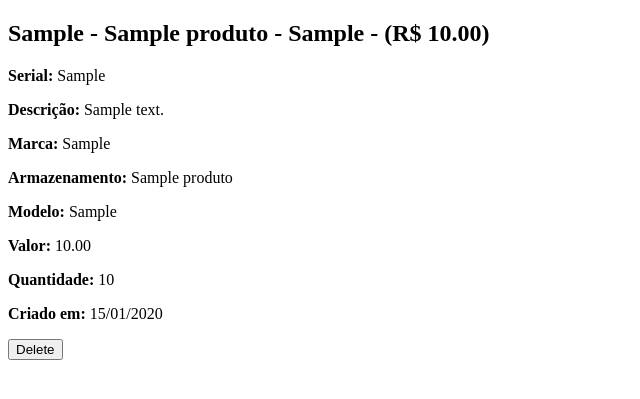
After one commit to oopaze/Orion-Estoque, a Django app: page /produto/1/ in a window 1280 px wide. The commit adds this page. Shown: the top 399 px of the page, without its empty margins (0-640 px from the left). Run offline with Django 3.2, Linux system fonts and the light colour scheme; tables that the repository leaves empty hold one stand-in row (values such as "Sample post").

Commit message:
add: adicionando CRUD produto

```diff
--- a/app/produto/models.py
+++ b/app/produto/models.py
@@ -1,17 +1,19 @@
 from django.db import models
+from django.utils.timezone import now
 
-# Create your models here.
 
 class Produto(models.Model):
     serial = models.CharField(max_length=30)
     armazenamento = models.CharField(max_length=10)
+    descricao = models.TextField(max_length=500)
     marca = models.CharField(max_length=20)
     modelo = models.CharField(max_length=20)
-    descricao = models.CharField(max_length=100)
+
     valor_compra = models.DecimalField(decimal_places=2,max_digits=10)
     valor_revenda = models.DecimalField(decimal_places=2,max_digits=10)
     quantidade = models.PositiveIntegerField()
-    create_at = models.DateField()
+
+    criado_em = models.DateField(auto_created=now)
 
     def __str__(self):
         return f"{self.marca} - {self.armazenamento} - {self.modelo} - (R$ {self.valor_revenda})"
--- /dev/null
+++ b/app/produto/templates/produto/detail.html
@@ -0,0 +1,16 @@
+{% extends "base.html" %}
+{% block content %}
+    <h2>{{object}}</h2>
+    <p><strong>Serial:</strong> {{object.serial}}</p>
+    <p> <strong>Descrição:</strong> {{object.descricao}} </p>
+    <p> <strong>Marca: </strong> {{object.marca}} </p>
+    <p> <strong>Armazenamento:</strong> {{object.armazenamento}} </p>
+    <p> <strong>Modelo:</strong> {{object.modelo}} </p>
+    <p> <strong>Valor:</strong> {{object.valor_revenda}} </p>
+    <p> <strong>Quantidade:</strong> {{object.quantidade}} </p>
+    <p> <strong>Criado em:</strong> {{object.criado_em|date:"d/m/Y"}} </p>
+
+    <form action="{% url 'delete_produto' id=object.id %}" method="DELETE">
+        <button type="submit"> Delete </button>
+    </form>
+{% endblock%}
--- /dev/null
+++ b/app/produto/urls.py
@@ -0,0 +1,13 @@
+
+from django.urls import path
+from django.urls.conf import include
+
+from .views import delete_produto, detail_produto, list_produtos, create_produto, update_produto
+
+urlpatterns = [
+    path('', list_produtos, name="list_produtos"),
+    path('<int:id>/', detail_produto, name="detail_produto"),
+    path('add/',create_produto, name="create_produto"),
+    path('update/<int:id>/', update_produto, name="update_produto"),
+    path('delete/<int:id>/', delete_produto, name="delete_produto")
+]
--- a/app/produto/views.py
+++ b/app/produto/views.py
@@ -1,3 +1,69 @@
-from django.shortcuts import render
+from django.shortcuts import get_object_or_404, redirect, render
+from django.urls import reverse
 
-# Create your views here.
+from .models import Produto
+from .forms import ProdutoForm
+
+
+def list_produtos(request):
+    produtos = Produto.objects.all()
+
+    context = {
+        "objects":produtos
+    }
+
+    return render(request, "default/list.html", context)
+
+
+def detail_produto(request, id):
+    produto = get_object_or_404(Produto, pk=id)
+
+    context = {
+        "object":produto
+    }
+    return render(request, "produto/detail.html",context)
+
+
+def create_produto(request):
+    form = ProdutoForm(request.POST or None)
+
+    context = {
+        "form":form
+    }
+
+    if request.method == "POST":
+        if form.is_valid():
+            form.save()
+            return redirect(reverse("list_produtos"))
+
+        else:
+            context['errors'] = form.errors
+
+    return render(request, "default/form.html", context)
+
+
+def update_produto(request, id):
+    produto = get_object_or_404(Produto, pk=id)
+    form = ProdutoForm(request.POST or None, instance=produto)
+
+    context = {
+        "object": produto,
+        "form": form
+    }
+
+    if request.method == "POST":
+        if form.is_valid():
+            form.save()
+            return redirect(reverse("list_produtos"))
+
+        else:
+            context['errors'] = form.errors
+
+    return render(request, 'default/form.html', context)
+
+
+def delete_produto(request, id):
+    produto = get_object_or_404(Produto, pk=id)
+    produto.delete()
+
+    return redirect(reverse("list_produtos"))
--- a/app/src/settings.py
+++ b/app/src/settings.py
@@ -26,7 +26,7 @@ SECRET_KEY = '#v=fxhafk6)3&q-cpho9@e!1pbcp_apop*ia4*(5ihj@j$!hb*'
 # SECURITY WARNING: don't run with debug turned on in production!
 DEBUG = True
 
-ALLOWED_HOSTS = []
+ALLOWED_HOSTS = ['*']
 
 
 # Application definition
--- a/app/src/urls.py
+++ b/app/src/urls.py
@@ -27,5 +27,6 @@ urlpatterns = [
     path('admin/', admin.site.urls),
     path('login/', CustomLoginView.as_view(), name="login"),
     path('logout/', LogoutView.as_view(), name="logout"),
-    path('user/', include('user.urls'), name="user")
+    path('user/', include('user.urls'), name="user"),
+    path('produto/', include('produto.urls'), name="produto")
 ]
--- a/app/templates/base.html
+++ b/app/templates/base.html
@@ -6,11 +6,14 @@
     <meta name="viewport" content="width=device-width, initial-scale=1.0">
     <title>Document</title>
 
-    {% block extra_js %}
+    {% block extra_css %}
     {% endblock %}
 </head>
 <body>
     {% block content %}
     {% endblock %}
+
+    {% block extra_js %}
+    {% endblock %}
 </body>
 </html>
--- a/app/templates/default/index.html
+++ b/app/templates/default/index.html
@@ -6,4 +6,5 @@
 
     <a href="{% url 'logout' %}"> Sair </a>
 
+    <a href="{% url 'list_produtos' %}">Produtos</a>
 {% endblock %}
```
Also changed, not shown: app/produto/forms.py (added, +8 -0 lines), app/templates/default/form.html (added, +14 -0 lines), app/templates/default/list.html (added, +13 -0 lines), app/produto/migrations/0002_auto_20210727_2205.py (added), app/produto/migrations/0003_auto_20210727_2205.py (added).
